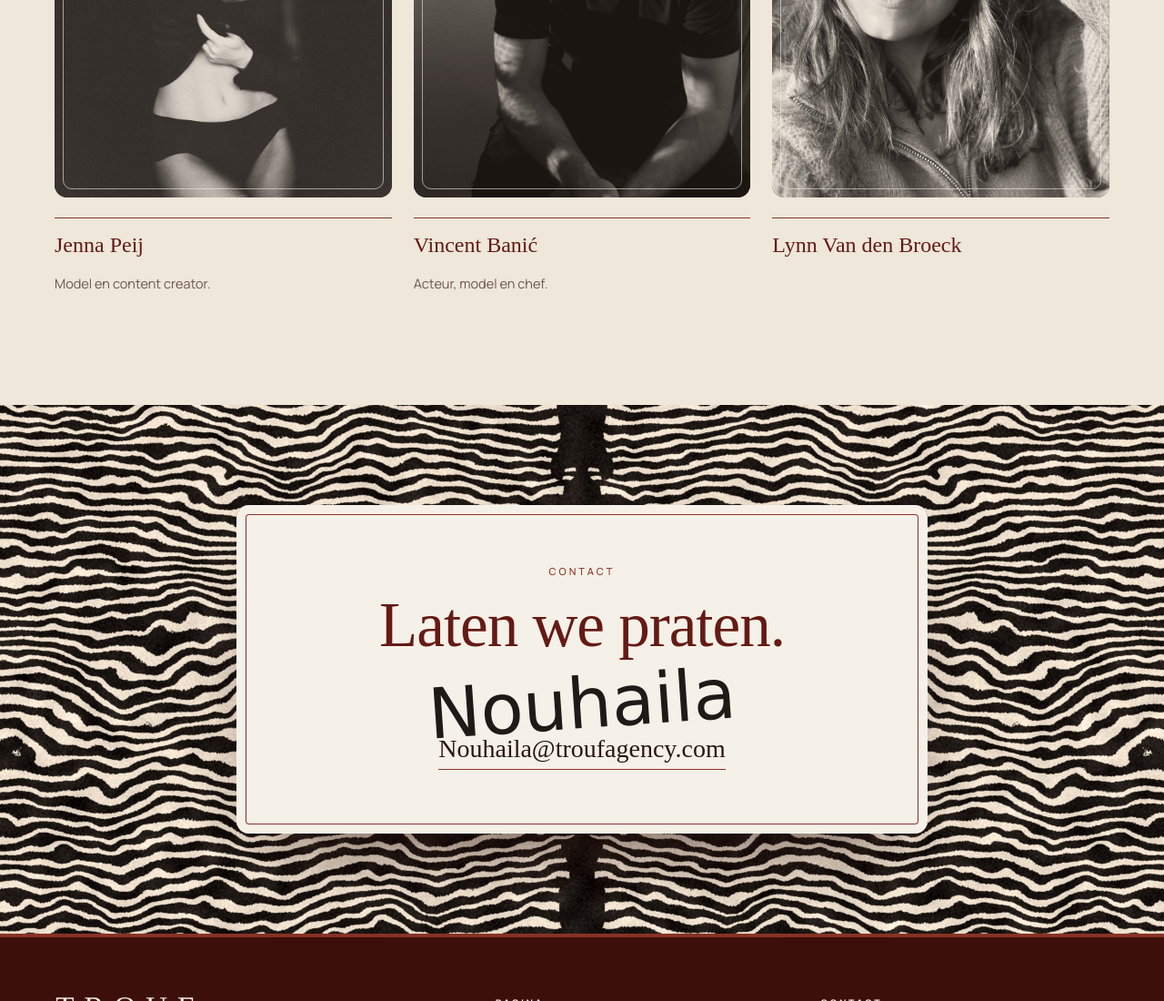
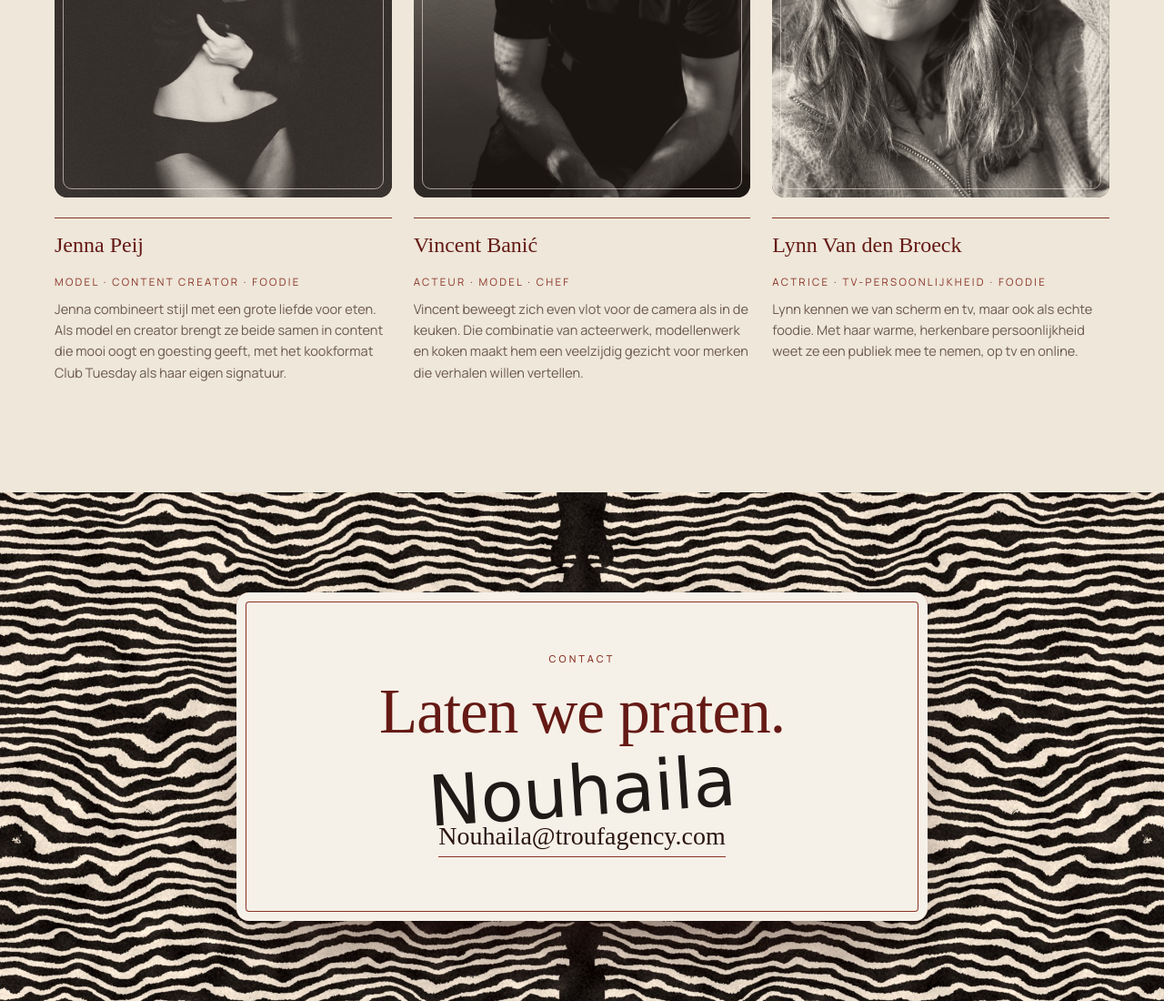
Before and after one commit to Nouhailamatrouf/TROUF, a plain HTML site: page index.html in a window 1280 px wide. Shown: the part 5704-6804 px from the top of the page at 91% size. Drawn offline with Linux system fonts and the light colour scheme; a web font is replaced by a local one.

Commit message:
Korte teksten bij Jenna, Vincent en Lynn
Co-Authored-By: Claude Opus 5.5 <noreply@anthropic.com>
Claude-Session: https://claude.ai/code/session_01HbqZkWanUTc6GBkpYJkqQ6

```diff
--- a/index.html
+++ b/index.html
@@ -346,6 +346,9 @@ details > *:not(summary){animation:fade .35s ease}
 
 /* titels: één lettertype, geen cursieve of anders gekleurde woorden */
 h1 em,h2 em,h3 em,h4 em,.sub-brand em,.about .big em,.tile h3 em,.xp h3 em,.paper h2 em,#expertise .xp h3 em{font-family:inherit!important;font-style:normal!important;color:inherit!important;font-size:inherit!important;letter-spacing:inherit!important}
+
+.talent .role{font-size:11.5px;letter-spacing:.2em;text-transform:uppercase;color:var(--umber);margin:2px 0 8px}
+.talent p:not(.role){max-width:30em;line-height:1.6}
 </style>
 <link rel="icon" href="img/trouf-logo.svg" type="image/svg+xml">
 <meta property="og:title" content="TROUF">
@@ -484,9 +487,9 @@ h1 em,h2 em,h3 em,h4 em,.sub-brand em,.about .big em,.tile h3 em,.xp h3 em,.pape
   <h2>Talent dat ik <em>begeleid</em></h2>
   <p class="intro-text">Vanaf 2027 manage ik een kleine, bewust gekozen groep creators. Zo heeft elk talent een aanspreekpunt dat tijd maakt voor strategie, deals en groei.</p>
   <div class="roster">
-    <div class="talent"><div class="t-img has-img"><img src="img/talent/jenna.jpg" alt="Jenna Peij" loading="lazy"></div><h3>Jenna Peij</h3><p>Model en content creator.</p></div>
-    <div class="talent"><div class="t-img has-img"><img src="img/talent/vincent.jpg" alt="Vincent Banić" loading="lazy"></div><h3>Vincent Banić</h3><p>Acteur, model en chef.</p></div>
-    <div class="talent"><div class="t-img has-img"><img src="img/talent/lynn.jpg" alt="Lynn Van den Broeck" loading="lazy"></div><h3>Lynn Van den Broeck</h3><p>&nbsp;</p></div>
+    <div class="talent"><div class="t-img has-img"><img src="img/talent/jenna.jpg" alt="Jenna Peij" loading="lazy"></div><h3>Jenna Peij</h3><p class="role">Model · content creator · foodie</p><p>Jenna combineert stijl met een grote liefde voor eten. Als model en creator brengt ze beide samen in content die mooi oogt en goesting geeft, met het kookformat Club Tuesday als haar eigen signatuur.</p></div>
+    <div class="talent"><div class="t-img has-img"><img src="img/talent/vincent.jpg" alt="Vincent Banić" loading="lazy"></div><h3>Vincent Banić</h3><p class="role">Acteur · model · chef</p><p>Vincent beweegt zich even vlot voor de camera als in de keuken. Die combinatie van acteerwerk, modellenwerk en koken maakt hem een veelzijdig gezicht voor merken die verhalen willen vertellen.</p></div>
+    <div class="talent"><div class="t-img has-img"><img src="img/talent/lynn.jpg" alt="Lynn Van den Broeck" loading="lazy"></div><h3>Lynn Van den Broeck</h3><p class="role">Actrice · tv-persoonlijkheid · foodie</p><p>Lynn kennen we van scherm en tv, maar ook als echte foodie. Met haar warme, herkenbare persoonlijkheid weet ze een publiek mee te nemen, op tv en online.</p></div>
   </div>
 </div></section>
 
```
